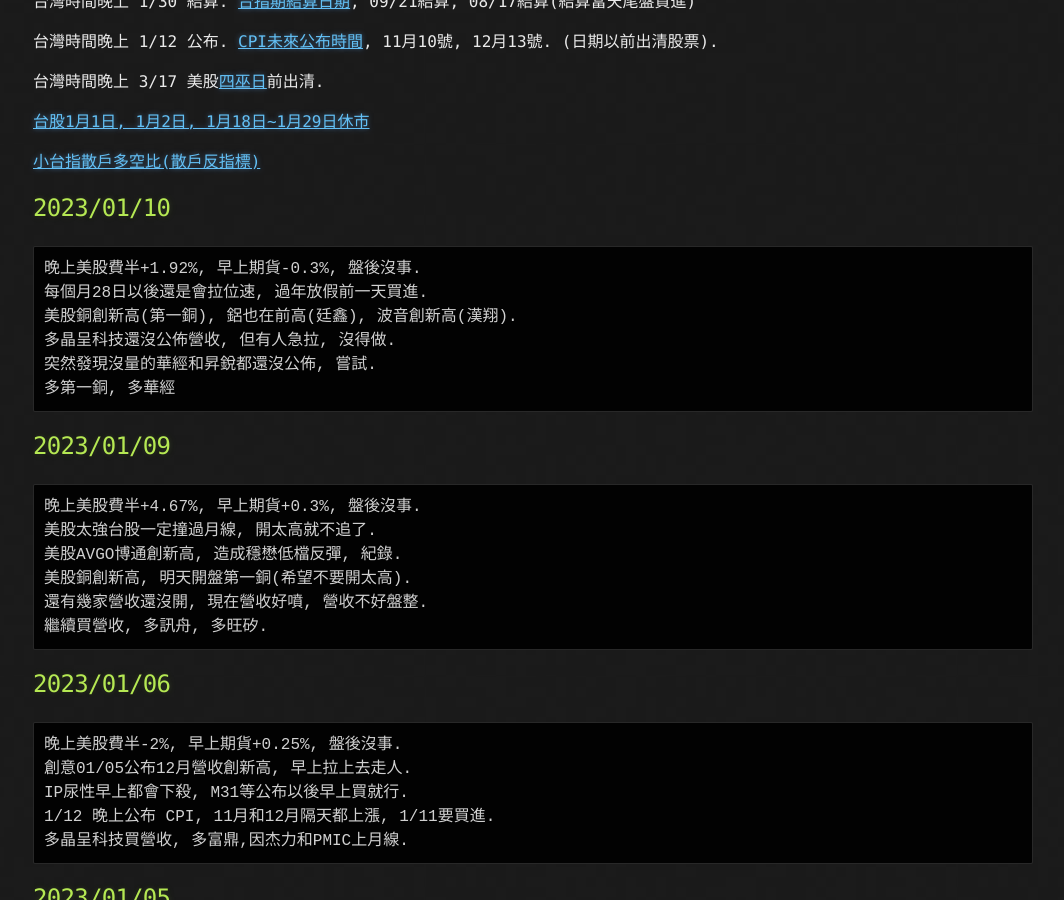
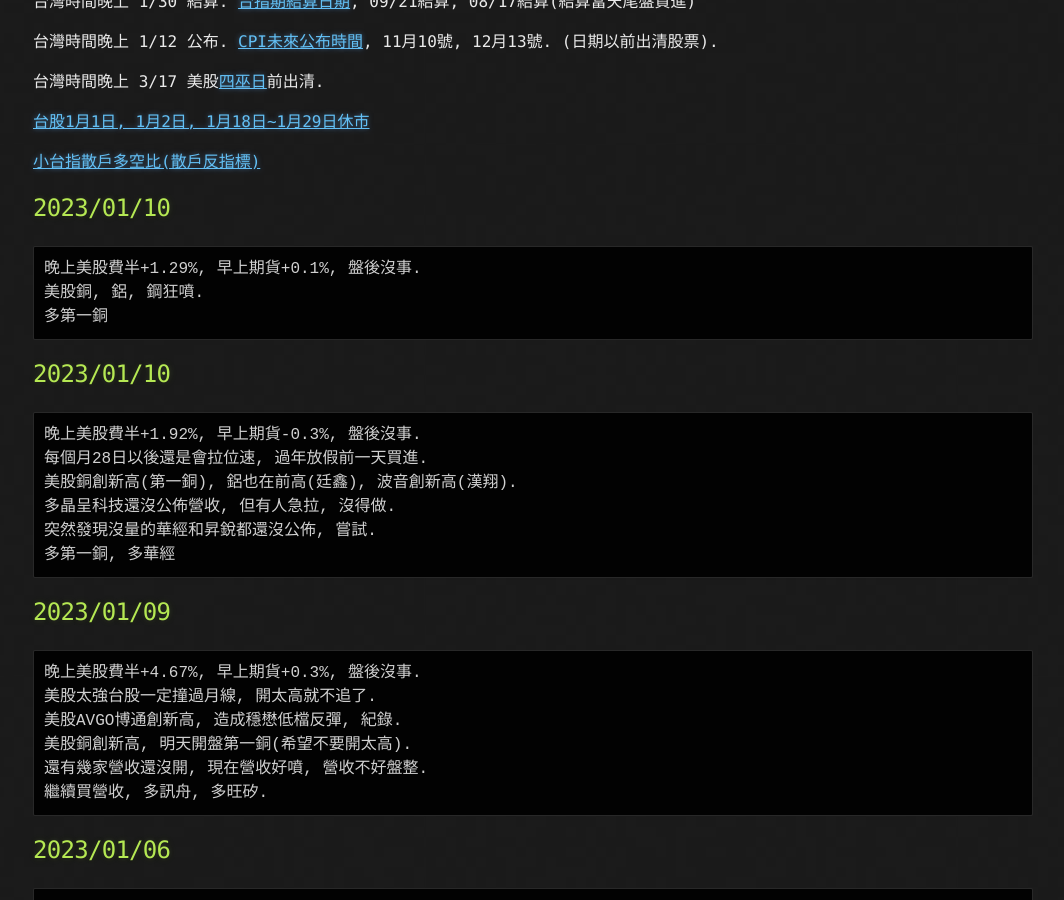
Before and after one commit to lepg5487/Stock_God, a Jekyll site: the page built from index.md, in a window 1280 px wide and 900 px high, scrolled down 388 px. Shown: the whole window, without its empty margins (107-1171 px from the left). Built offline with Jekyll 4.4.1, drawn with Linux system fonts in a browser that asks for light colours; our own code applies the rules of GitHub Pages for plain Markdown files.

Commit message:
Update index.md

````diff
--- a/index.md
+++ b/index.md
@@ -17,6 +17,13 @@ layout: testlayouts
 [台股1月1日, 1月2日, 1月18日~1月29日休市](https://www.twse.com.tw/zh/holidaySchedule/holidaySchedule)
 
 [小台指散戶多空比(散戶反指標)](https://www.macromicro.me/charts/20069/tw-mtx-long-to-short-ratio-of-individual-player)
+
+## 2023/01/10
+```
+晚上美股費半+1.29%, 早上期貨+0.1%, 盤後沒事.
+美股銅, 鋁, 鋼狂噴.
+多第一銅
+```
 
 ## 2023/01/10
 ```
````
